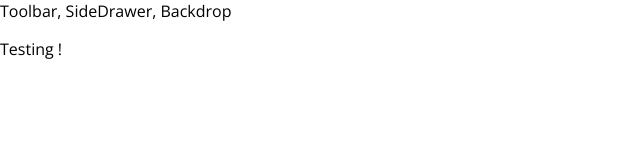
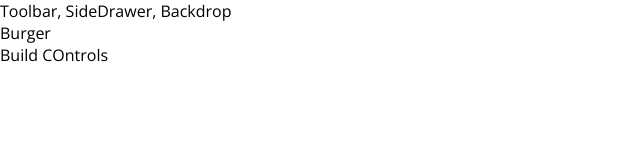
Before and after one commit to prajwal27/MyBurger, a React (Create React App) app: page / in a window 1280 px wide. Shown: the top 160 px of the page, without its empty margins (0-640 px from the left). Built offline with nearby package versions, Linux system fonts and the light colour scheme.

Commit message:
burger builder

```diff
--- a/src/App.js
+++ b/src/App.js
@@ -1,11 +1,14 @@
 import React from 'react';
-import Layout from './components/Layout/Layout'
+import Layout from './components/Layout/Layout';
+import BurgerBuilder from './containers/BurgerBuilder/BurgerBuilder';
 
 function App() {
   return (
     <div >
       <Layout>
-        <p>Testing ! </p>
+        <BurgerBuilder>
+
+        </BurgerBuilder>
       </Layout>
     </div>
   );
--- /dev/null
+++ b/src/components/Layout/Layout.css
@@ -0,0 +1,3 @@
+.Content {
+    margin-top: 16px;
+}
--- a/src/components/Layout/Layout.js
+++ b/src/components/Layout/Layout.js
@@ -1,11 +1,14 @@
 import React from 'react';
 import Auxiliary from '../../hoc/Auxiliary';
+import classes from './Layout.css';
 
 const layout = (props) => (
 
     <Auxiliary>
         <div>Toolbar, SideDrawer, Backdrop</div>
-        <main>{props.children}</main>
+        <main className={classes.Content}>
+        {props.children}
+        </main>
     </Auxiliary>
 
 );
--- /dev/null
+++ b/src/containers/BurgerBuilder/BurgerBuilder.js
@@ -0,0 +1,17 @@
+import React, {Component} from 'react';
+import Auxiliary from '../../hoc/Auxiliary';
+
+class BurgerBuilder extends Component {
+
+
+    render() {
+        return (
+            <Auxiliary>
+                <div>Burger</div>
+                <div>Build COntrols</div>
+            </Auxiliary>
+        );
+    }
+}
+
+export default BurgerBuilder;
```
